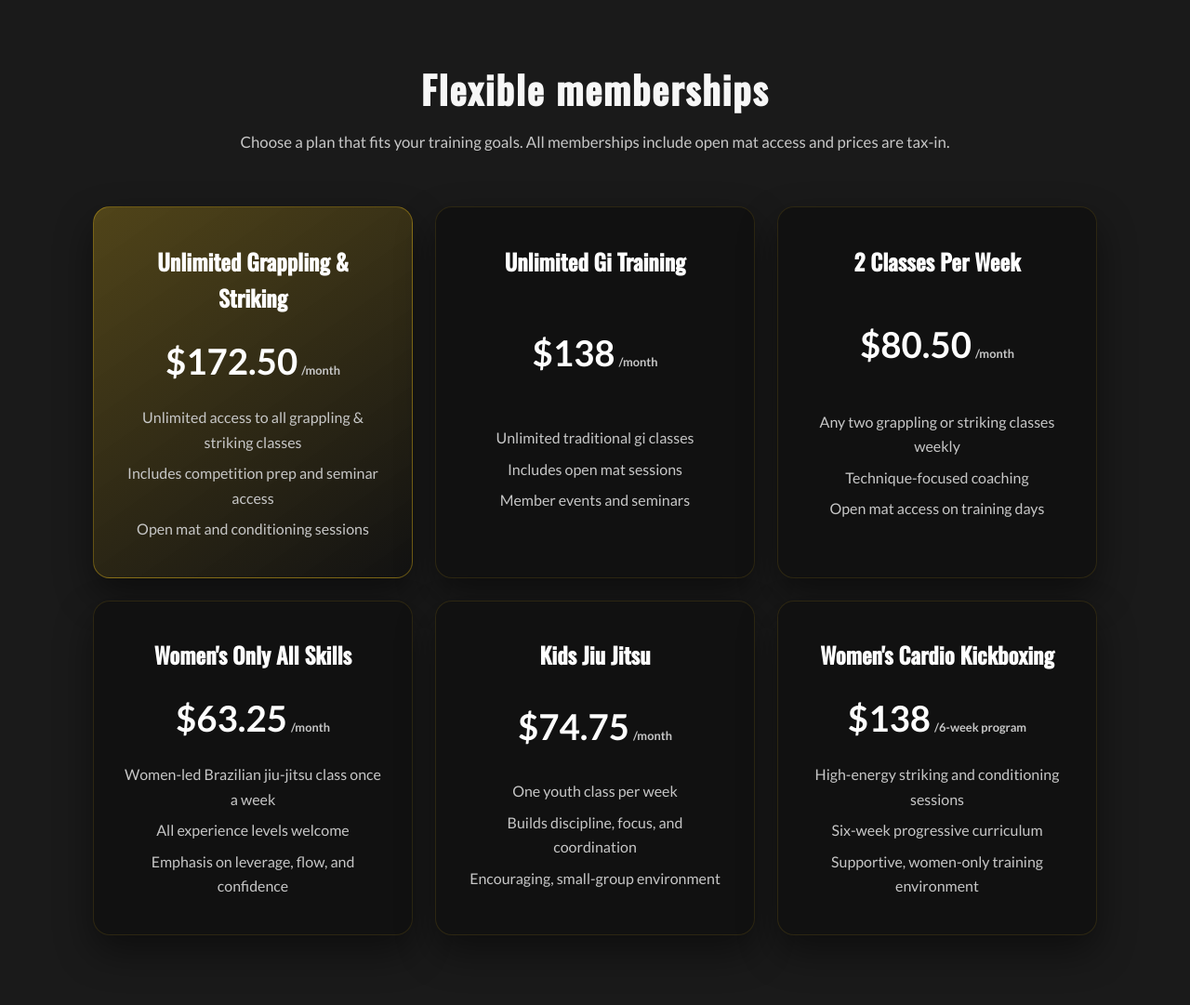
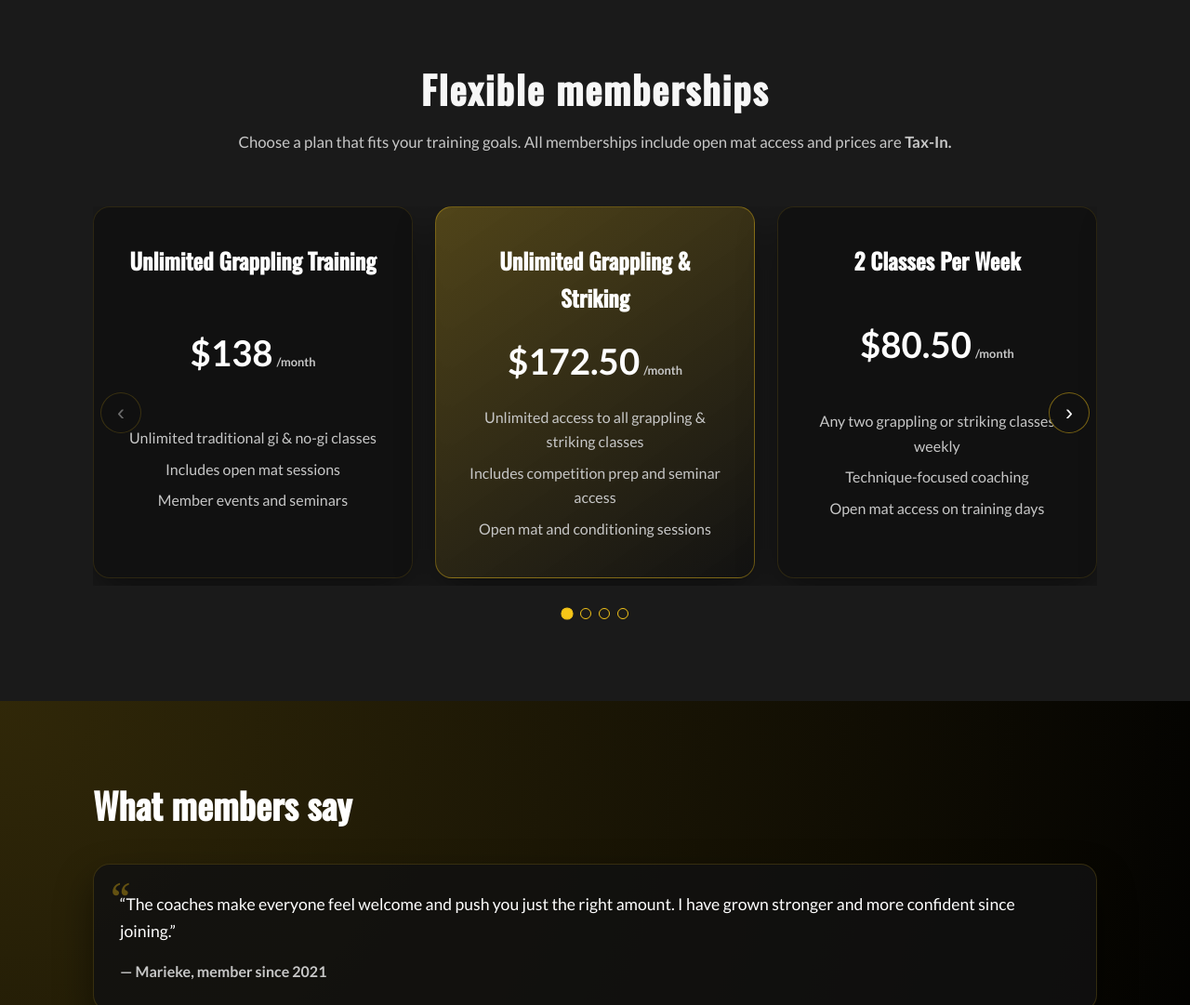
Before and after one commit to MichaelOrSd/evolution-martial-arts-nl, a plain HTML site: page index.html in a window 1280 px wide. Shown: the part 3860-4941 px from the top of the page at 93% size. Drawn offline with nearby package versions, Linux system fonts and the light colour scheme.

Commit message:
Reorder memberships and add carousel layout

```diff
--- a/assets/css/programs-carousel.css
+++ b/assets/css/programs-carousel.css
@@ -1,11 +1,11 @@
-.programs-carousel {
+.carousel {
   --carousel-items: 1;
   --carousel-gap: 1.5rem;
   position: relative;
   margin-top: 2rem;
 }
 
-.programs-carousel .carousel-arrow {
+.carousel .carousel-arrow {
   position: absolute;
   top: 50%;
   transform: translateY(-50%);
@@ -23,50 +23,50 @@
   z-index: 2;
 }
 
-.programs-carousel.is-ready .carousel-arrow {
+.carousel.is-ready .carousel-arrow {
   display: inline-flex;
 }
 
-.programs-carousel .carousel-arrow:hover,
-.programs-carousel .carousel-arrow:focus-visible {
+.carousel .carousel-arrow:hover,
+.carousel .carousel-arrow:focus-visible {
   background: var(--color-accent);
   color: var(--color-primary);
   outline: none;
 }
 
-.programs-carousel .carousel-arrow:active {
+.carousel .carousel-arrow:active {
   transform: translateY(-50%) scale(0.95);
 }
 
-.programs-carousel .carousel-arrow[disabled] {
+.carousel .carousel-arrow[disabled] {
   opacity: 0.4;
   cursor: not-allowed;
 }
 
-.programs-carousel .carousel-arrow--prev {
+.carousel .carousel-arrow--prev {
   left: 0.5rem;
 }
 
-.programs-carousel .carousel-arrow--next {
+.carousel .carousel-arrow--next {
   right: 0.5rem;
 }
 
-.programs-carousel .carousel-arrow-icon {
+.carousel .carousel-arrow-icon {
   font-size: 1.5rem;
   line-height: 1;
 }
 
-.programs-carousel .carousel-viewport {
+.carousel .carousel-viewport {
   overflow-x: auto;
   scroll-behavior: smooth;
   padding-bottom: 0.5rem;
 }
 
-.programs-carousel.is-ready .carousel-viewport {
+.carousel.is-ready .carousel-viewport {
   overflow: hidden;
 }
 
-.programs-carousel [data-carousel-track] {
+.carousel [data-carousel-track] {
   display: flex;
   gap: var(--carousel-gap);
   transform: translateX(0);
@@ -74,23 +74,23 @@
   will-change: transform;
 }
 
-.programs-carousel .carousel-slide {
+.carousel .carousel-slide {
   flex: 0 0 calc((100% - (var(--carousel-items) - 1) * var(--carousel-gap)) / var(--carousel-items));
   min-width: calc((100% - (var(--carousel-items) - 1) * var(--carousel-gap)) / var(--carousel-items));
 }
 
-.programs-carousel .carousel-slide.card {
+.carousel .carousel-slide.card {
   height: 100%;
 }
 
-.programs-carousel .carousel-dots {
+.carousel .carousel-dots {
   display: flex;
   justify-content: center;
   gap: 0.5rem;
   margin-top: 1.5rem;
 }
 
-.programs-carousel .carousel-dot {
+.carousel .carousel-dot {
   width: 0.75rem;
   height: 0.75rem;
   border-radius: 50%;
@@ -101,30 +101,30 @@
   transition: background-color 0.2s ease, transform 0.2s ease;
 }
 
-.programs-carousel .carousel-dot.is-active {
+.carousel .carousel-dot.is-active {
   background: var(--color-accent);
   transform: scale(1.1);
 }
 
-.programs-carousel .carousel-dot:focus-visible {
+.carousel .carousel-dot:focus-visible {
   outline: 2px solid var(--color-text);
   outline-offset: 2px;
 }
 
 @media (min-width: 48rem) {
-  .programs-carousel {
+  .carousel {
     --carousel-items: 2;
   }
 }
 
 @media (min-width: 64rem) {
-  .programs-carousel {
+  .carousel {
     --carousel-items: 3;
   }
 }
 
 @media (prefers-reduced-motion: reduce) {
-  .programs-carousel [data-carousel-track] {
+  .carousel [data-carousel-track] {
     transition: none;
   }
 }
--- a/assets/js/programs-carousel.js
+++ b/assets/js/programs-carousel.js
@@ -7,6 +7,7 @@ document.addEventListener('DOMContentLoaded', () => {
     const dotsContainer = carousel.querySelector('[data-carousel-dots]');
     const prevButton = carousel.querySelector('[data-carousel-prev]');
     const nextButton = carousel.querySelector('[data-carousel-next]');
+    const itemLabel = carousel.dataset.carouselLabel || 'items';
 
     if (!track || slides.length === 0 || !dotsContainer) {
       return;
@@ -81,7 +82,7 @@ document.addEventListener('DOMContentLoaded', () => {
         button.className = 'carousel-dot';
         const start = index * perView + 1;
         const end = Math.min(slides.length, start + perView - 1);
-        button.setAttribute('aria-label', `Show programs ${start} to ${end}`);
+        button.setAttribute('aria-label', `Show ${itemLabel} ${start} to ${end}`);
         button.addEventListener('click', () => {
           currentIndex = index;
           update();
--- a/index.html
+++ b/index.html
@@ -72,7 +72,7 @@
             <h2 id="programs-title">Programs for every fighter</h2>
             <p>Whether you are stepping on the mats for the first time or sharpening competition skills, our training blocks meet you where you are.</p>
           </header>
-          <div class="programs-carousel" data-carousel>
+          <div class="programs-carousel carousel" data-carousel data-carousel-label="programs">
             <button
               class="carousel-arrow carousel-arrow--prev"
               type="button"
@@ -320,10 +320,29 @@
         <div class="container">
           <header class="section-header">
             <h2 id="membership-title">Flexible memberships</h2>
-            <p>Choose a plan that fits your training goals. All memberships include open mat access and prices are tax-in.</p>
+            <p>Choose a plan that fits your training goals. All memberships include open mat access and prices are <strong>Tax-In.</strong></p>
           </header>
-          <div class="pricing">
-            <article class="pricing-card pricing-card--highlight">
+          <div class="pricing-carousel carousel" data-carousel data-carousel-label="plans">
+            <button
+              class="carousel-arrow carousel-arrow--prev"
+              type="button"
+              data-carousel-prev
+            >
+              <span class="sr-only">Show previous plans</span>
+              <span aria-hidden="true" class="carousel-arrow-icon">‹</span>
+            </button>
+            <div class="carousel-viewport" data-carousel-viewport>
+              <div class="carousel-track" data-carousel-track>
+                <article class="pricing-card carousel-slide">
+                  <h3>Unlimited Grappling Training</h3>
+                  <p class="price">$138<span>/month</span></p>
+                  <ul>
+                    <li>Unlimited traditional gi &amp; no-gi classes</li>
+                    <li>Includes open mat sessions</li>
+                    <li>Member events and seminars</li>
+                  </ul>
+                </article>
+                <article class="pricing-card pricing-card--highlight carousel-slide">
                   <h3>Unlimited Grappling &amp; Striking</h3>
                   <p class="price">$172.50<span>/month</span></p>
                   <ul>
@@ -332,16 +351,7 @@
                     <li>Open mat and conditioning sessions</li>
                   </ul>
                 </article>
-            <article class="pricing-card">
-              <h3>Unlimited Gi Training</h3>
-              <p class="price">$138<span>/month</span></p>
-              <ul>
-                <li>Unlimited traditional gi classes</li>
-                <li>Includes open mat sessions</li>
-                <li>Member events and seminars</li>
-              </ul>
-            </article>
-            <article class="pricing-card">
+                <article class="pricing-card carousel-slide">
                   <h3>2 Classes Per Week</h3>
                   <p class="price">$80.50<span>/month</span></p>
                   <ul>
@@ -350,7 +360,7 @@
                     <li>Open mat access on training days</li>
                   </ul>
                 </article>
-            <article class="pricing-card">
+                <article class="pricing-card carousel-slide">
                   <h3>Women's Only All Skills</h3>
                   <p class="price">$63.25<span>/month</span></p>
                   <ul>
@@ -359,7 +369,7 @@
                     <li>Emphasis on leverage, flow, and confidence</li>
                   </ul>
                 </article>
-            <article class="pricing-card">
+                <article class="pricing-card carousel-slide">
                   <h3>Kids Jiu Jitsu</h3>
                   <p class="price">$74.75<span>/month</span></p>
                   <ul>
@@ -368,7 +378,7 @@
                     <li>Encouraging, small-group environment</li>
                   </ul>
                 </article>
-            <article class="pricing-card">
+                <article class="pricing-card carousel-slide">
                   <h3>Women's Cardio Kickboxing</h3>
                   <p class="price">$138<span>/6-week program</span></p>
                   <ul>
@@ -377,6 +387,17 @@
                     <li>Supportive, women-only training environment</li>
                   </ul>
                 </article>
+              </div>
+            </div>
+            <button
+              class="carousel-arrow carousel-arrow--next"
+              type="button"
+              data-carousel-next
+            >
+              <span class="sr-only">Show next plans</span>
+              <span aria-hidden="true" class="carousel-arrow-icon">›</span>
+            </button>
+            <div class="carousel-dots" data-carousel-dots aria-label="Membership carousel navigation"></div>
           </div>
         </div>
       </section>
```
Lines whose indentation alone changed are shown as unchanged.
